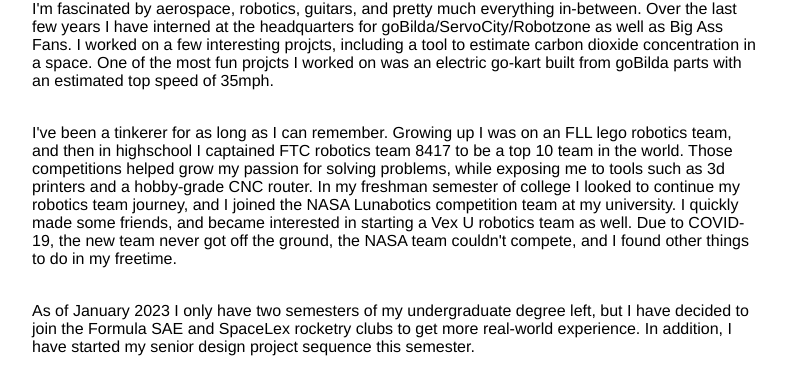
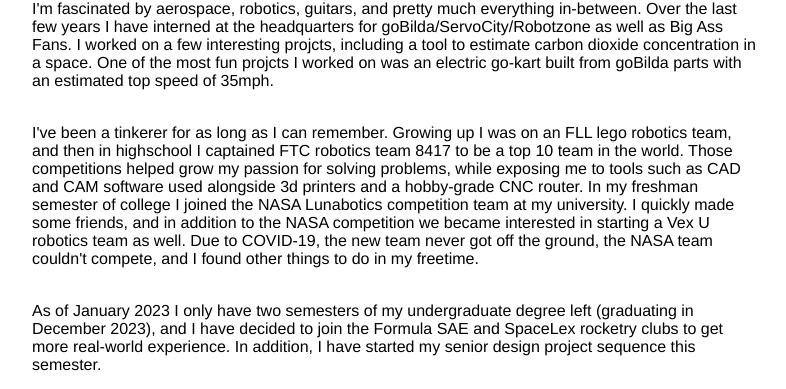
Before and after one commit to EricTownselAdams/Portfolio, a plain HTML site: page index.html in a window 1280 px wide. Shown: the part 773-1162 px from the top of the page, without its empty margins (243-1029 px from the left). Drawn offline with Linux system fonts and the light colour scheme.

Commit message:
New words

```diff
--- a/index.html
+++ b/index.html
@@ -84,8 +84,8 @@
         <span class="subheader-text">My Background / About Me</span>
         <div class="about-section-content">
           <div class="body-text">I'm fascinated by aerospace, robotics, guitars, and pretty much everything in-between. Over the last few years I have interned at the headquarters for goBilda/ServoCity/Robotzone as well as Big Ass Fans. I worked on a few interesting projcts, including a tool to estimate carbon dioxide concentration in a space. One of the most fun projcts I worked on was an electric go-kart built from goBilda parts with an estimated top speed of 35mph.</div>
-          <div class="body-text">I've been a tinkerer for as long as I can remember. Growing up I was on an FLL lego robotics team, and then in highschool I captained FTC robotics team 8417 to be a top 10 team in the world. Those competitions helped grow my passion for solving problems, while exposing me to tools such as 3d printers and a hobby-grade CNC router. In my freshman semester of college I looked to continue my robotics team journey, and I joined the NASA Lunabotics competition team at my university. I quickly made some friends, and became interested in starting a Vex U robotics team as well. Due to COVID-19, the new team never got off the ground, the NASA team couldn't compete, and I found other things to do in my freetime.</div>
-          <div class="body-text">As of January 2023 I only have two semesters of my undergraduate degree left, but I have decided to join the Formula SAE and SpaceLex rocketry clubs to get more real-world experience. In addition, I have started my senior design project sequence this semester.  </div>
+          <div class="body-text">I've been a tinkerer for as long as I can remember. Growing up I was on an FLL lego robotics team, and then in highschool I captained FTC robotics team 8417 to be a top 10 team in the world. Those competitions helped grow my passion for solving problems, while exposing me to tools such as CAD and CAM software used alongside 3d printers and a hobby-grade CNC router. In my freshman semester of college I joined the NASA Lunabotics competition team at my university. I quickly made some friends, and in addition to the NASA competition we became interested in starting a Vex U robotics team as well. Due to COVID-19, the new team never got off the ground, the NASA team couldn't compete, and I found other things to do in my freetime.</div>
+          <div class="body-text">As of January 2023 I only have two semesters of my undergraduate degree left (graduating in December 2023), and I have decided to join the Formula SAE and SpaceLex rocketry clubs to get more real-world experience. In addition, I have started my senior design project sequence this semester.  </div>
         </div>
       </div>
 
```
